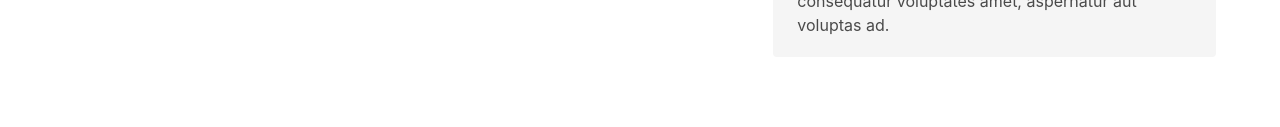
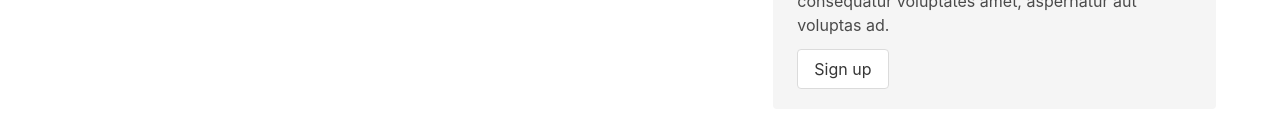
Before and after one commit to guskse/coffe-Shop, a plain HTML site: page index.html in a window 1280 px wide. Shown: the part 647-774 px from the top of the page. Drawn offline with nearby package versions, Linux system fonts and the light colour scheme.

Commit message:
added button

```diff
--- a/index.html
+++ b/index.html
@@ -140,6 +140,7 @@
                   tempore blanditiis consequatur voluptates amet, aspernatur aut
                   voluptas ad.
                 </p>
+                <button class="button mt-3">Sign up</button>
               </div>
             </div>
           </div>
```
